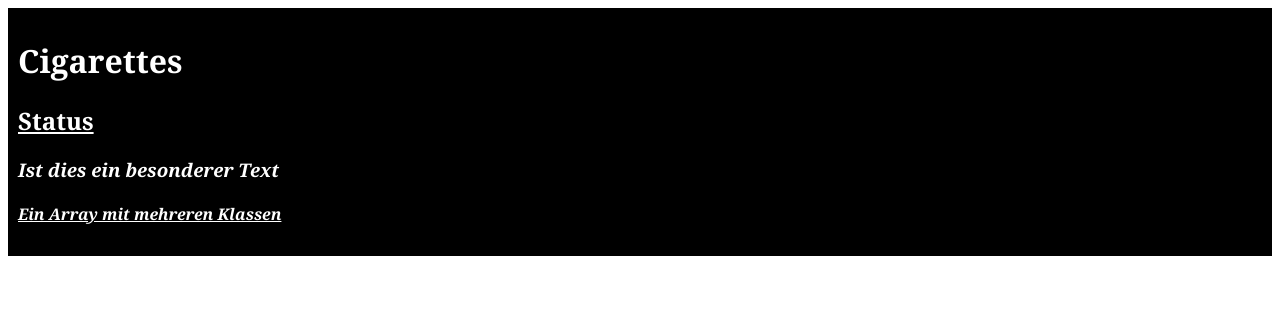
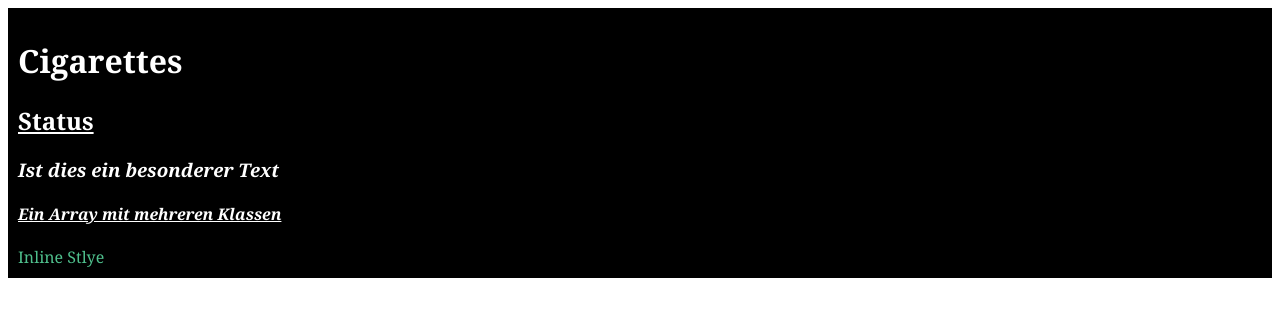
Before and after one commit to siggi-ai/Vue-Practice, a Vue app: page / in a window 1280 px wide. Shown: the top 316 px of the page. Built offline with nearby package versions, Linux system fonts and the light colour scheme.

Commit message:
highlightColor

```diff
--- a/src/App.vue
+++ b/src/App.vue
@@ -10,11 +10,18 @@
         underline: true,
         especially_bold: active && IsBold,
         especially: active && !IsBold,
-        only_bold: !IsEspecially && IsBold
+        only_bold: !IsEspecially && IsBold,
       }"
     >
       Ein Array mit mehreren Klassen
     </h4>
+    <div
+      v-bind:style="{
+        color: highlightColor,
+      }"
+    >
+      Inline Stlye
+    </div>
   </div>
 </template>
 
@@ -26,6 +33,7 @@ export default {
       state: "success",
       active: true,
       isBold: true,
+      highlightColor: "#4FC08D",
     };
   },
 };
@@ -36,7 +44,7 @@ export default {
   background-color: #000;
   color: white;
   padding: 10px;
-  font-family:Georgia, 'Times New Roman', Times, serif;
+  font-family: Georgia, "Times New Roman", Times, serif;
 }
 .underline {
   text-decoration: underline;
```
